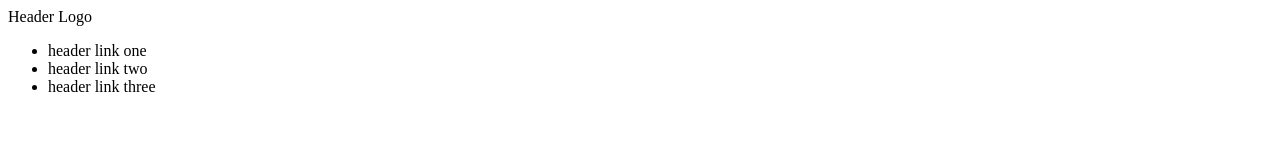
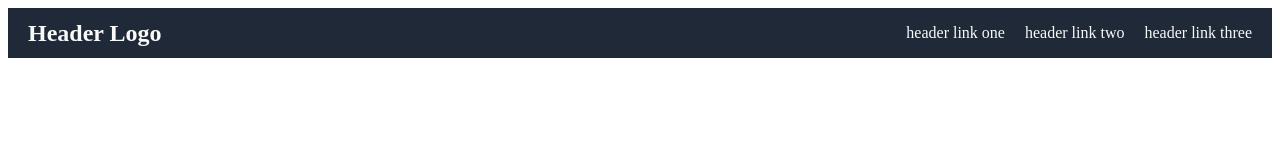
Before and after one commit to khantuevao/Landing-page, a plain HTML site: page index.html in a window 1280 px wide. Drawn offline with Linux system fonts and the light colour scheme.

Commit message:
Add structure to header & style it

```diff
--- a/index.html
+++ b/index.html
@@ -10,13 +10,13 @@
 <body>
     <header>
         <div class="logo">Header Logo</div>
-        <div class="links">
-            <ul>
+
+            <ul class="links">
                 <li>header link one</li>
                 <li>header link two</li>
                 <li>header link three</li>
             </ul>
-        </div>
+
     </header>
 
     <div class="main">
--- a/style.css
+++ b/style.css
@@ -0,0 +1,22 @@
+header {
+    background-color: #1f2937;
+    color: #f9faf8;
+    display: flex;
+    align-items: center;
+    justify-content: space-between;
+    padding: 0 20px;
+}
+
+.logo {
+    font-size: 24px;
+    font-weight: 900;
+}
+
+.links {
+    display: flex;
+    gap: 20px;
+}
+
+li {
+    list-style-type: none;
+}
```
